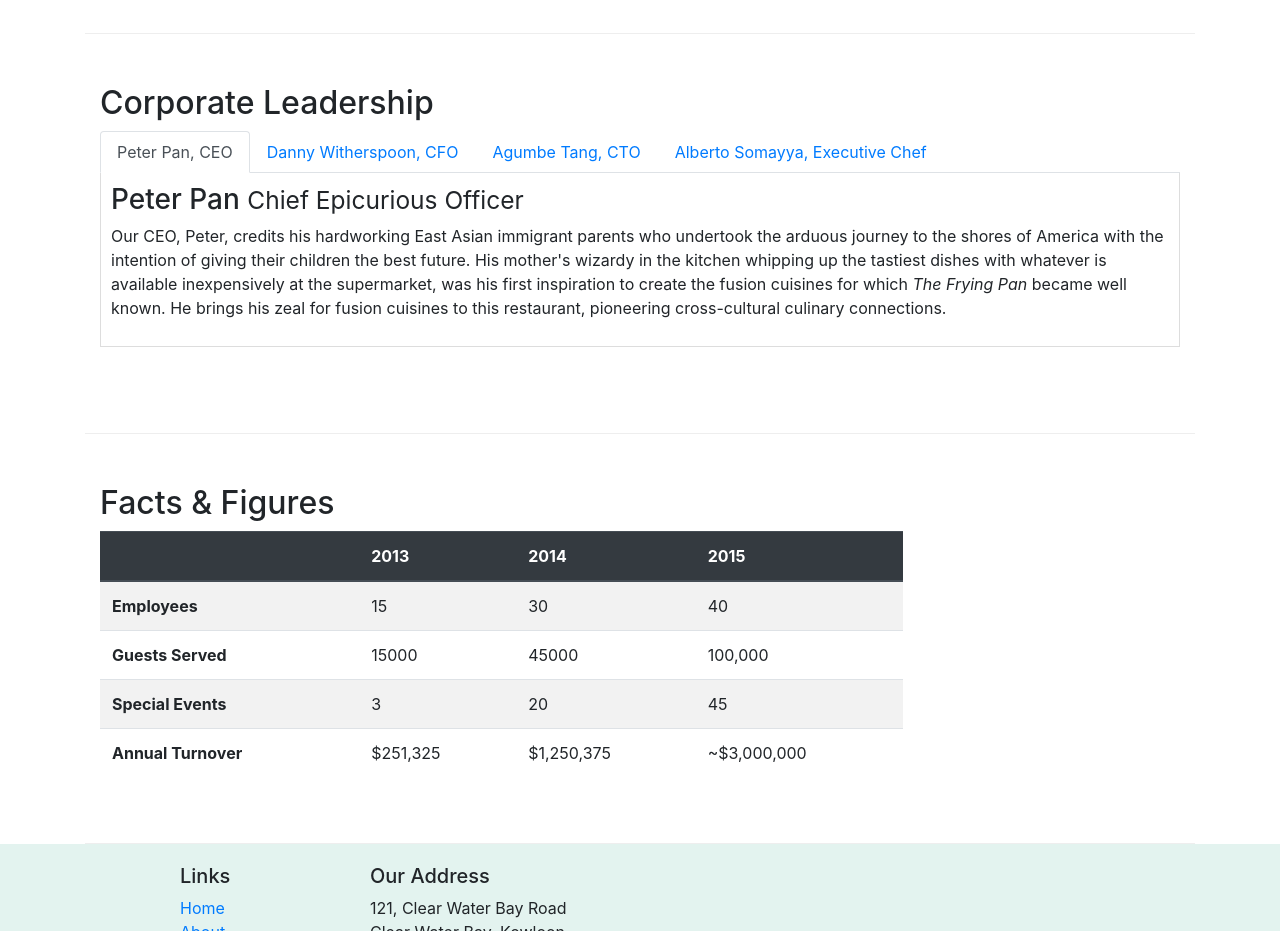
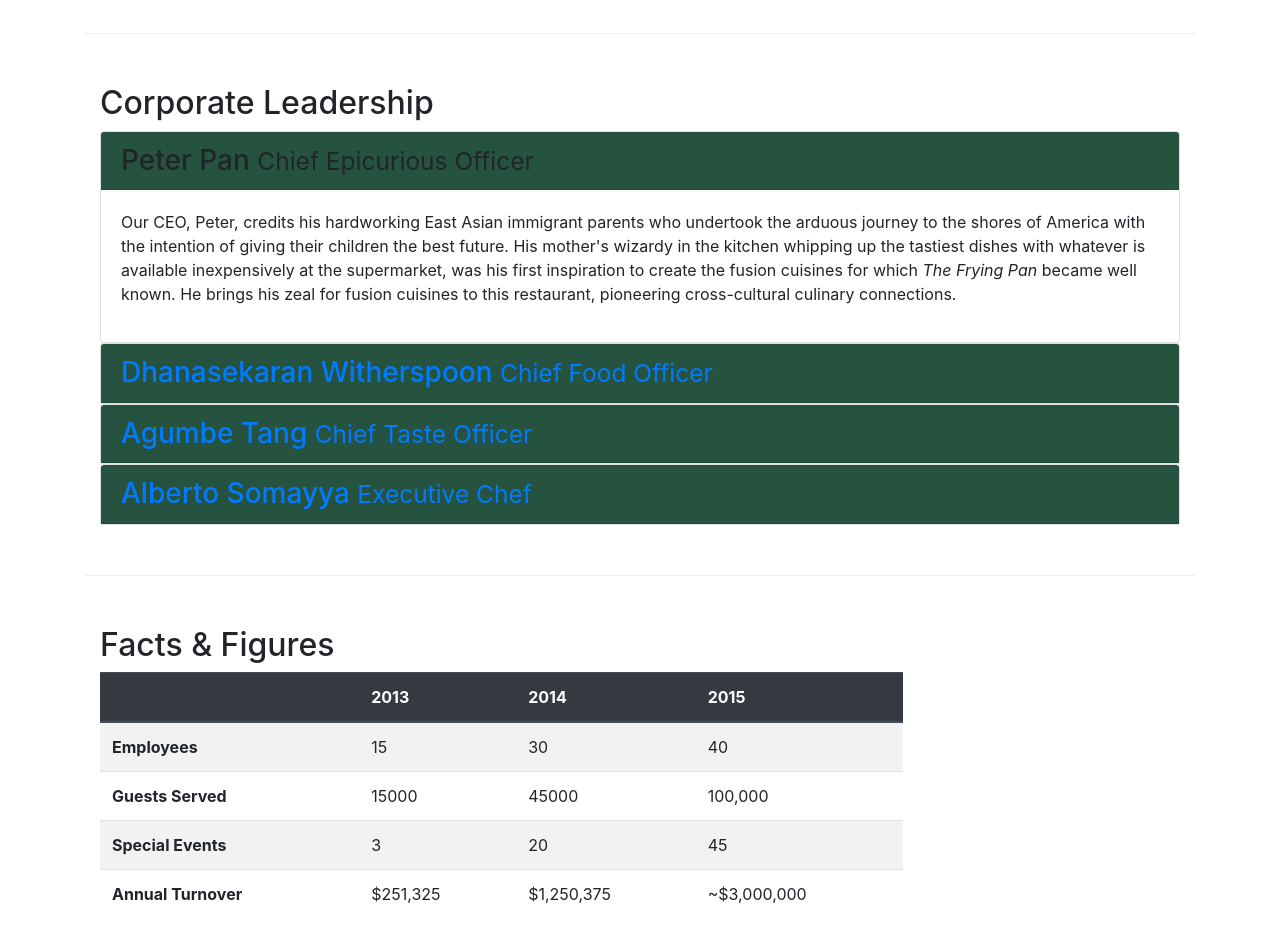
Before and after one commit to cep215/Full-Stack-Web-Development-with-React-Specialization, a plain HTML site: page Bootstrap4/conFusion/aboutus.html in a window 1280 px wide. Shown: the part 940-1871 px from the top of the page. Drawn offline with nearby package versions, Linux system fonts and the light colour scheme.

Commit message:
Accordion

```diff
--- a/Bootstrap4/conFusion/aboutus.html
+++ b/Bootstrap4/conFusion/aboutus.html
@@ -103,7 +103,7 @@
             <div class="col-12">
                 <h2>Corporate Leadership</h2>
 
-                <ul class=" nav nav-tabs">
+                <!-- <ul class=" nav nav-tabs">
                     <li class="nav-item">
                         <a class="nav-link active" href="#peter" role="tab" data-toggle="tab"> Peter Pan, CEO</a>
                     </li>
@@ -119,9 +119,9 @@
                     <li class="nav-item">
                         <a class="nav-link" href="#alberto" role="tab" data-toggle="tab"> Alberto Somayya, Executive Chef</a>
                     </li>
-                </ul>
+                </ul> -->
 
-                <div class="tab-content">
+                <!-- <div class="tab-content">
                     <div role="tab-panel" class="tab-pane fade show active" id="peter">
                         <h3>Peter Pan <small>Chief Epicurious Officer</small></h3>
                         <p class="d-none d-sm-block">Our CEO, Peter, credits his hardworking East Asian immigrant parents who undertook the arduous journey to the shores of America with the intention of giving their children the best future. His mother's wizardy in the kitchen whipping up the tastiest dishes with whatever is available inexpensively at the supermarket, was his first inspiration to create the fusion cuisines for which <em>The Frying Pan</em> became well known. He brings his zeal for fusion cuisines to this restaurant, pioneering cross-cultural culinary connections.</p>
@@ -141,7 +141,66 @@
                         <h3>Alberto Somayya <small>Executive Chef</small></h3>
                         <p class="d-none d-sm-block">Award winning three-star Michelin chef with wide International experience having worked closely with whos-who in the culinary world, he specializes in creating mouthwatering Indo-Italian fusion experiences. He says, <em>Put together the cuisines from the two craziest cultures, and you get a winning hit! Amma Mia!</em></p>
                     </div>
+                </div> -->
+                <div class="card">
+                    <div class="card-header" role="tab" id="peterhead">
+                    <h3 class="mb-0">
+                        <a data-toggle="collapse" data-target="#peter">
+                        Peter Pan <small>Chief Epicurious Officer</small>
+                        </a>
+                    </h3>
+                    </div>
+                    <div class="collapse show" id="peter" data-parent="#accordion">
+                        <div class="card-body">
+                            <p class="d-none d-sm-block">Our CEO, Peter, credits his hardworking East Asian immigrant parents who undertook the arduous journey to the shores of America with the intention of giving their children the best future. His mother's wizardy in the kitchen whipping up the tastiest dishes with whatever is available inexpensively at the supermarket, was his first inspiration to create the fusion cuisines for which <em>The Frying Pan</em> became well known. He brings his zeal for fusion cuisines to this restaurant, pioneering cross-cultural culinary connections.</p>
+                        </div>
+                    </div>
                 </div>
+
+                <div class="card">
+                    <div class="card-header" role="tab" id="dannyhead">
+                    <h3 class="mb-0">
+                        <a class="collapsed" data-toggle="collapse" data-target="#danny">
+                        Dhanasekaran Witherspoon <small>Chief Food Officer</small>
+                        </a>
+                    </h3>
+                </div>
+                <div class="collapse" id="danny" data-parent="#accordion">
+                    <div class="card-body">
+                        <p class="d-none d-sm-block">Our CFO, Danny, as he is affectionately referred to by his colleagues, comes from a long established family tradition in farming and produce. His experiences growing up on a farm in the Australian outback gave him great appreciation for varieties of food sources. As he puts it in his own words, <em>Everything that runs, wins, and everything that stays, pays!</em></em></p>
+                    </div>
+                </div>
+            </div>
+
+            <div class="card">
+                    <div class="card-header" role="tab" id="agumbehead">
+                    <h3 class="mb-0">
+                        <a class="collapsed" data-toggle="collapse" data-target="#agumbe">
+                        Agumbe Tang <small>Chief Taste Officer</small>
+                        </a>
+                    </h3>
+                </div>
+                <div class="collapse" id="agumbe" data-parent="#accordion">
+                    <div class="card-body">
+                        <p class="d-none d-sm-block">Blessed with the most discerning gustatory sense, Agumbe, our CTO, personally ensures that every dish that we serve meets his exacting tastes. Our chefs dread the tongue lashing that ensues if their dish does not meet his exacting standards. He lives by his motto, <em>You click only if you survive my lick.</em></p>
+                    </div>
+                </div>
+            </div>
+
+            <div class="card">
+                    <div class="card-header" role="tab" id="albertohead">
+                    <h3 class="mb-0">
+                        <a class="collapsed" data-toggle="collapse" data-target="#alberto">
+                        Alberto Somayya <small>Executive Chef</small>
+                        </a>
+                    </h3>
+                </div>
+                <div class="collapse" id="alberto" data-parent="#accordion">
+                    <div class="card-body">
+                        <p class="d-none d-sm-block">Award winning three-star Michelin chef with wide International experience having worked closely with whos-who in the culinary world, he specializes in creating mouthwatering Indo-Italian fusion experiences. He says, <em>Put together the cuisines from the two craziest cultures, and you get a winning hit! Amma Mia!</em></em></p>
+                    </div>
+                </div>
+            </div>
 
             </div>
        </div>
```
